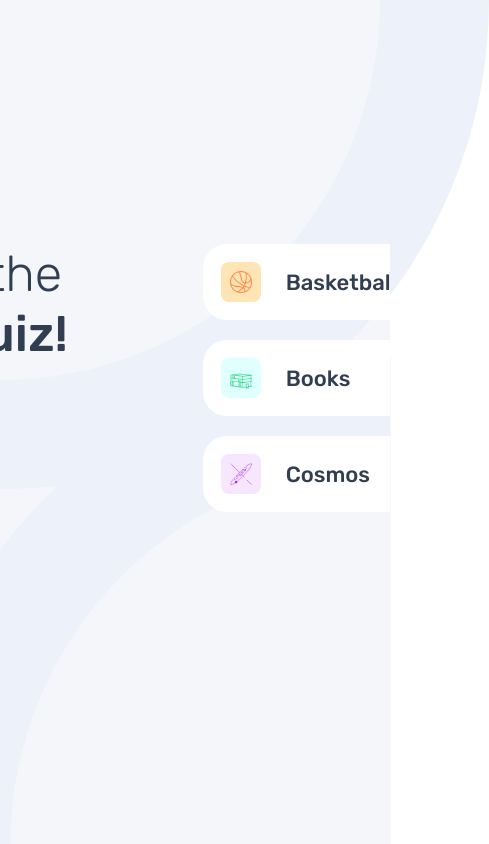
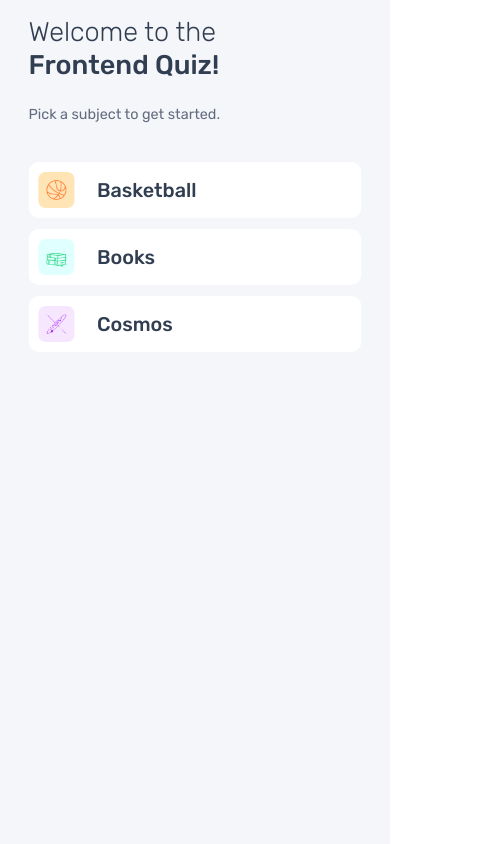
Before and after one commit to nikakakbexs/quiz-app, a React (Vite) app: page / in a window 390 px wide. Shown: the whole page, 489 px wide, since content can reach past the window. Built offline with nearby package versions, Linux system fonts and the light colour scheme.

Commit message:
responsive

```diff
--- a/src/App.css
+++ b/src/App.css
@@ -59,7 +59,7 @@ button {
 }
 
 .AnswersBox {
-  width: 480px;
+  width: 100%;
   display: flex;
   flex-direction: column;
   gap: 20px;
@@ -70,7 +70,7 @@ button {
   border: none;
   outline: none;
   background-color: #a729f5;
-  border-radius: 24px;
+  border-radius: 12px;
   display: grid;
   width: 100%;
   place-items: center;
@@ -91,20 +91,24 @@ button {
   gap: 8px;
 }
 
+.erorImg {
+  width: 20px;
+  height: 20px;
+}
 
 .finalLeft {
-  width: 480px;
+  width: 100%;
 }
 
 .finalRight {
   justify-self: flex-end;
-  width: 480px;
+  width: 100%;
   display: flex;
   flex-direction: column;
   gap: 20px;
 }
 
-.finalContiner{
+.finalContiner {
   background-color: #fff;
   width: 100%;
   padding: 30px 0;
@@ -115,3 +119,80 @@ button {
   align-items: center;
   gap: 20px;
 }
+
+.finalContiner h1{
+    font-size: 22px;
+}
+
+.score {
+  font-size: 144px;
+  font-weight: 500;
+}
+
+.FinalScore{
+  font-size: 24px;
+  font-weight: 400;
+}
+
+@media screen and (width < 769px) {
+  .QuestionContainer {
+    flex-direction: column;
+    padding: 64px;
+    gap: 0;
+  }
+  .background {
+    display: none;
+  }
+  .decoration {
+    display: none;
+  }
+  .minisircle {
+    display: none;
+  }
+
+  .main {
+    align-items: normal;
+    justify-content: normal;
+    background-color: #f4f6fa;
+  }
+
+  .AnswersBox {
+    margin-top: 20px;
+    gap: 5px;
+  }
+
+  .Submit {
+    scale: 0.9;
+  }
+
+  .errorMsg {
+    font-size: 14px;
+  }
+
+  .erorImg {
+    width: 16px;
+    height: 16px;
+  }
+
+  .finalLeft {
+    scale: 0.9;
+  }
+
+  .finalContiner {
+    scale: 0.9;
+  }
+
+  .finalContiner div{
+    scale: 0.9;
+  }
+
+  .score {
+    font-size: 110px;
+  }
+}
+
+@media screen and (width < 426px) {
+  .QuestionContainer {
+    padding: 10px;
+  }
+}
--- a/src/App.jsx
+++ b/src/App.jsx
@@ -54,7 +54,7 @@ function App() {
           <>
             {/* Left column: Final text */}
             <div className="finalLeft">
-              <h1 style={{ fontSize: "50px" }}>
+              <h1 className="title">
                 <span style={{ fontWeight: "300" }}> Quiz completed </span>{" "}
                 <br />
                 You scored...
@@ -63,21 +63,14 @@ function App() {
             {/* Right column: Final score, score fraction, and Play Again button */}
             <div className="finalRight">
               <div className="finalContiner">
-                <div>
-                  <div style={{ display: "flex", gap: "20px" }}>
-                    <div
-                      className="box"
-                      style={{ backgroundColor: Question.bg }}
-                    >
-                      <img className="TstImg" src={Question.icon} alt="" />
-                    </div>
-                    <h1>{Question.title}</h1>
+                <div style={{ display: "flex", gap: "20px", alignItems: "center" }}>
+                  <div className="box" style={{ backgroundColor: Question.bg }}>
+                    <img className="TstImg" src={Question.icon} alt="" />
                   </div>
+                  <h1>{Question.title}</h1>
                 </div>
-                <p style={{ fontSize: "144px", fontWeight: "500" }}>{score}</p>
-                <p style={{ fontSize: "24px", fontWeight: "400" }}>
-                  out of {Question.questions.length}
-                </p>
+                <p className="score">{score}</p>
+                <p className="FinalScore">out of {Question.questions.length}</p>
               </div>
               <button className="Submit" onClick={handlePlayAgain}>
                 <h1 style={{ color: "#fff", fontSize: "24px" }}>Play Again</h1>
@@ -140,17 +133,6 @@ function App() {
                     />
                   ))}
 
-              {QuizzInProgress && error && (
-                <div className="errorMsg">
-                  <img
-                    src="Incorrect.png"
-                    alt=""
-                    style={{ width: "20px", height: "20px" }}
-                  />
-                  <p style={{ color: "red" }}> {error}</p>
-                </div>
-              )}
-
               {QuizzInProgress && (
                 <button
                   className="Submit"
@@ -189,6 +171,13 @@ function App() {
                   </h1>
                 </button>
               )}
+
+              {QuizzInProgress && error && (
+                <div className="errorMsg">
+                  <img src="Incorrect.png" alt="" className="erorImg" />
+                  <p style={{ color: "red" }}> {error}</p>
+                </div>
+              )}
             </div>
           </>
         )}
--- a/src/components/AnswButton.css
+++ b/src/components/AnswButton.css
@@ -1,8 +1,8 @@
 .AnswButton{
-    padding: 15px;
+    padding: 12px;
     outline: none;
     background-color: #fff;
-    border-radius: 24px;
+    border-radius: 12px;
     display: flex;
     gap: 25px;
     width: 100%;
@@ -10,6 +10,12 @@
     font-size: 11px;
     position: relative;
     transition: 0.3s ease;
+}
+
+.AnswButton h1{
+    width: 68%;
+    display: flex;
+    flex-wrap: wrap;
 }
 
 .box{
@@ -43,3 +49,10 @@
     right: 20px;
     transition: 0.3s ease;
 }
+
+@media screen and (width < 769px) {
+  .AnswButton{
+    padding: 8px;
+    scale: 0.9;
+  }
+}
--- a/src/components/Txt.css
+++ b/src/components/Txt.css
@@ -1,5 +1,5 @@
 .container {
-  width: 465px;
+  width: 100%;
   position: relative;
 }
 
@@ -9,7 +9,7 @@
   color: #626c7f;
 }
 
-.ProgressBar{
+.ProgressBar {
   width: 100%;
   padding: 4px 7px;
   background-color: #fff;
@@ -18,9 +18,53 @@
   bottom: 0;
 }
 
-.innerBar{
-  background-color: #A729F5;
+.innerBar {
+  background-color: #a729f5;
   border-radius: 107px;
   height: 7px;
   transition: 0.3s ease;
 }
+
+.title {
+  font-size: 50px;
+}
+
+.Question {
+  font-size: 40px;
+}
+
+.semiTitle {
+  margin-top: 48px;
+}
+
+@media screen and (width < 769px) {
+  .container{
+    height: 200px;
+    scale: 0.9;
+    margin-bottom: 10px;
+  }
+
+  .title {
+    font-size: 45px;
+  }
+
+  .Question {
+    font-size: 30px;
+    padding: 12px 0 40px 0;
+  }
+
+  .semiTitle {
+    margin-top: 28px;
+  }
+}
+
+@media screen and (width < 426px) {
+  .title {
+    font-size: 30px;
+  }
+
+  .Question {
+    font-size: 25px;
+    padding: 12px 0 40px 0;
+  }
+}
--- a/src/components/Txt.jsx
+++ b/src/components/Txt.jsx
@@ -9,7 +9,7 @@ const Txt = ({ QuizzInProgress, question, step }) => {
           <p className="smallParagraph">
             Question {step + 1} of {question.questions.length}
           </p>
-          <h1 style={{ fontSize: "40px" }}>
+          <h1 className="Question">
             {question.questions[step].question}
           </h1>
           <div className="ProgressBar">
@@ -21,11 +21,11 @@ const Txt = ({ QuizzInProgress, question, step }) => {
           <p className="smallParagraph" style={{ display: "none" }}>
             Question 0 of 10
           </p>
-          <h1 style={{ fontSize: "50px" }}>
+          <h1 className="title">
             <span style={{ fontWeight: "300" }}> Welcome to the </span> <br />{" "}
             Frontend Quiz!
           </h1>
-          <p className="smallParagraph" style={{ marginTop: "48px" }}>
+          <p className="smallParagraph semiTitle">
             Pick a subject to get started.
           </p>
         </>
```
